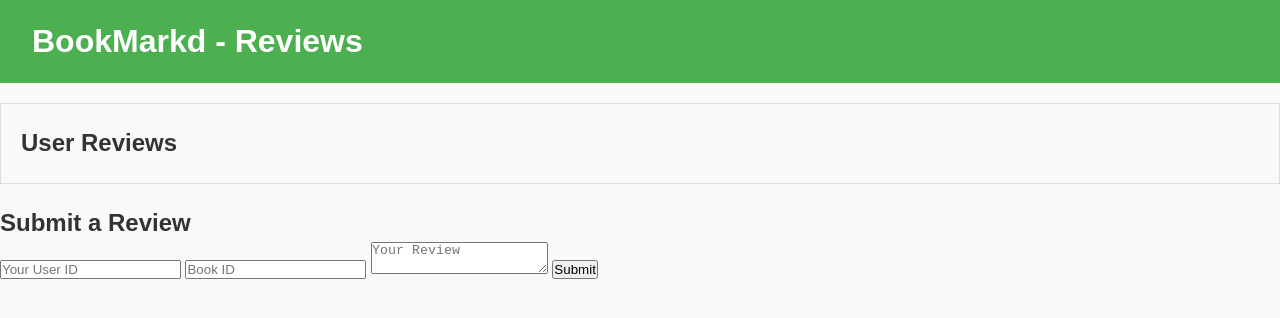
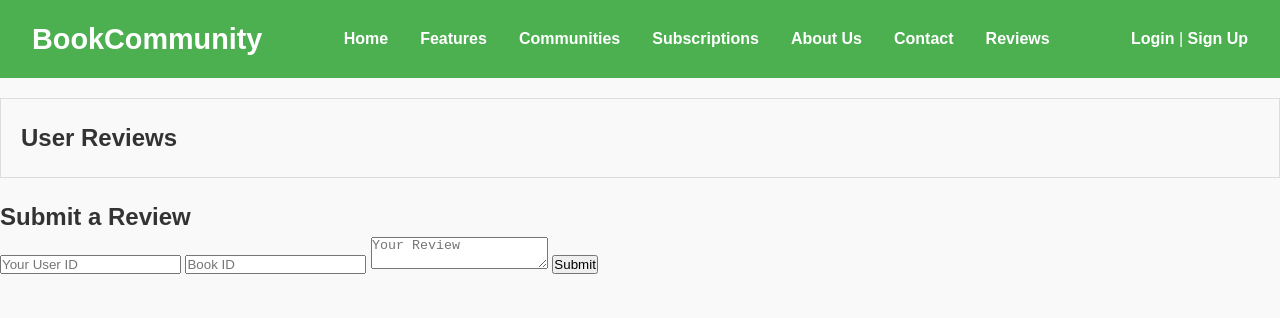
Before and after one commit to YTomar79/BookMarkd, a website: page reviews.html in a window 1280 px wide. Drawn offline with Linux system fonts and the light colour scheme; no server answers.

Commit message:
Update reviews.html

```diff
--- a/reviews.html
+++ b/reviews.html
@@ -8,7 +8,21 @@
 </head>
 <body>
     <header>
-        <h1>BookMarkd - Reviews</h1>
+        <div class="logo">BookCommunity</div>
+        <nav>
+            <ul>
+                <li><a href="index.html">Home</a></li>
+                <li><a href="features.html">Features</a></li>
+                <li><a href="#">Communities</a></li>
+                <li><a href="subscriptions.html">Subscriptions</a></li>
+                <li><a href="about-us.html">About Us</a></li>
+                <li><a href="#">Contact</a></li>
+                <li><a href="reviews.html">Reviews</a></li>
+            </ul>
+        </nav>
+        <div class="user-profile">
+            <a href="auth/auth.html">Login</a> | <a href="auth/auth.html">Sign Up</a>
+        </div>
     </header>
     <main>
         <section id="reviews-section">
```
